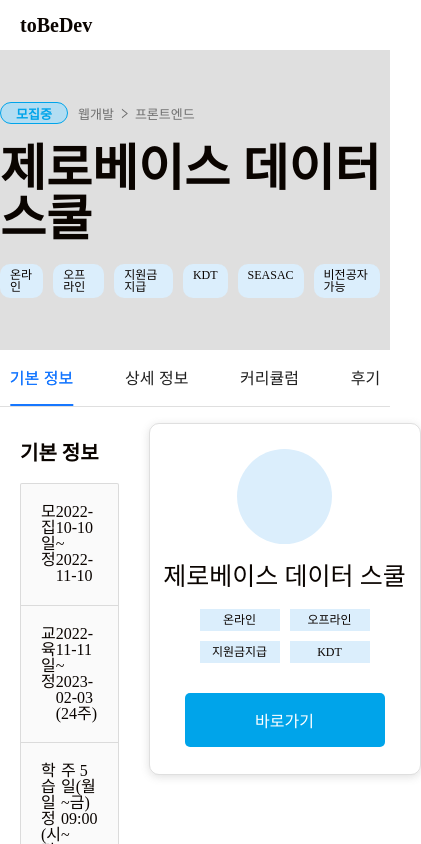
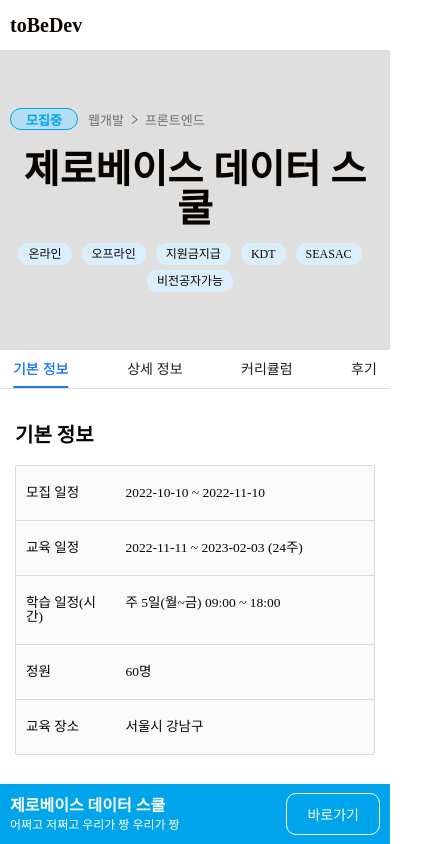
Before and after one commit to chaeinP/toBeDev_client, a Next.js app: page /bootcamp/detail/1 in a window 390 px wide. Shown: the top 844 px of the page, 421 px wide, since content can reach past the window. Built offline with nearby package versions, Linux system fonts and the light colour scheme.

Commit message:
feat: bootcamp detail 페이지 mobile 반응형 디자인

```diff
--- a/package.json
+++ b/package.json
@@ -13,6 +13,7 @@
     "@emotion/react": "^11.10.5",
     "@emotion/styled": "^11.10.5",
     "antd": "^5.0.1",
+    "lodash": "^4.17.21",
     "next": "13.0.3",
     "next-seo": "^5.14.1",
     "react": "18.2.0",
@@ -23,6 +24,7 @@
     "remark-gfm": "^3.0.1"
   },
   "devDependencies": {
+    "@types/lodash": "^4.14.191",
     "@types/node": "^18.11.9",
     "@types/react": "^18.0.25",
     "@types/react-dom": "^18.0.8",
--- a/pages/bootcamp/detail/[bootcampId].tsx
+++ b/pages/bootcamp/detail/[bootcampId].tsx
@@ -1,5 +1,7 @@
 import BasicLayout from '@components/layouts/BasicLayout';
+import { throttle } from 'lodash';
 import { Fragment, useEffect, useState } from 'react';
+
 import ContentBox from 'src/contents/bootcamp/detail/ContentBox';
 import ContentsNavBar from 'src/contents/bootcamp/detail/ContentsNavBar';
 import TitleBanner from 'src/contents/bootcamp/detail/TitleBanner';
@@ -7,12 +9,12 @@ import TitleBanner from 'src/contents/bootcamp/detail/TitleBanner';
 export default function BootcampDetail() {
   const [scrollOn, setScrollOn] = useState<boolean>(false);
 
-  useEffect(() =>
+  useEffect(() => {
     window.addEventListener('scroll', () => {
-      if (window.scrollY > 365) setScrollOn(true);
+      if (window.scrollY > 350) setScrollOn(true);
       else setScrollOn(false);
-    }),
-  );
+    });
+  });
 
   const contentsNavBarProps = {
     scrollOn,
--- a/src/components/layouts/BasicLayout/Header.tsx
+++ b/src/components/layouts/BasicLayout/Header.tsx
@@ -24,8 +24,13 @@ export default function Header() {
 }
 
 const wrapper = css`
+  ${DESKTOP_MEDIA} {
+    width: 100%;
+    max-width: ${MAX_DESKTOP_WIDTH};
+    margin: 0 auto;
+  }
   .logo {
-    padding: 15px 20px;
+    padding: 15px 10px;
     a {
       text-decoration: none;
     }
--- a/src/components/layouts/BasicLayout/index.tsx
+++ b/src/components/layouts/BasicLayout/index.tsx
@@ -24,15 +24,10 @@ export default function BasicLayout({
 }
 
 const wrapper = css`
+  position: relative;
   display: flex;
   flex-direction: column;
   min-height: 100vh;
-  position: relative;
-  margin: 0 auto;
-
-  ${DESKTOP_MEDIA} {
-    max-width: ${MAX_DESKTOP_WIDTH};
-  }
 
   ${MOBILE_MEDIA} {
     min-width: ${MIN_MOBILE_WIDTH};
--- /dev/null
+++ b/src/contents/bootcamp/detail/ContentBox/BottomBar.tsx
@@ -0,0 +1,84 @@
+import { css } from '@emotion/react';
+import { DESKTOP_MEDIA, MIN_MOBILE_WIDTH } from '@styles/media';
+import { palette } from '@styles/palette';
+import { useEffect, useState } from 'react';
+import { throttle } from 'lodash';
+
+export default function BottomBar() {
+  const [lastScrollY, setLastScrollY] = useState<number>(0);
+  const [isScrollDown, setIsScrollDown] = useState<boolean>(false);
+
+  const throttledScrollDown = () =>
+    throttle(() => {
+      if (window.scrollY > lastScrollY) setIsScrollDown(true);
+      else setIsScrollDown(false);
+      setLastScrollY(window.scrollY);
+    });
+
+  useEffect(() => window.addEventListener('scroll', throttledScrollDown()));
+
+  return (
+    <div css={wrapper(isScrollDown)}>
+      <div className="text">
+        <p className="title">제로베이스 데이터 스쿨</p>
+        <p className="description">어쩌고 저쩌고 우리가 짱 우리가 짱</p>
+      </div>
+      <div className="cta">
+        <button>바로가기</button>
+      </div>
+    </div>
+  );
+}
+
+const wrapper = (isScrollDown: boolean) => css`
+  ${DESKTOP_MEDIA} {
+    display: none;
+  }
+
+  ${isScrollDown
+    ? `
+  	transition: transform 0.2s linear;
+  	transform:translateY(60px);
+  `
+    : `
+  	transition: transform 0.2s linear;
+  	transform:translateY(0px);
+  `}
+  width:100%;
+  min-width: ${MIN_MOBILE_WIDTH};
+  height: 60px;
+
+  background-color: ${palette.skyblue3};
+  position: fixed;
+  bottom: 0;
+  display: flex;
+  align-items: center;
+
+  .text {
+    flex: 1;
+    color: white;
+    padding: 10px 10px;
+    .title {
+      font-size: 16px;
+      font-weight: 600;
+    }
+    .description {
+      margin-top: 5px;
+      font-size: 12px;
+    }
+  }
+
+  .cta {
+    button {
+      font-size: 14px;
+      display: block;
+      padding: 10px 20px;
+      margin: auto 0;
+      border-radius: 10px;
+      background: none;
+      border: 1px solid white;
+      color: white;
+      margin-right: 10px;
+    }
+  }
+`;
--- a/src/contents/bootcamp/detail/ContentBox/Content.tsx
+++ b/src/contents/bootcamp/detail/ContentBox/Content.tsx
@@ -1,4 +1,5 @@
 import { css } from '@emotion/react';
+import { MIDDLE_MOBILE_WIDTH } from '@styles/media';
 import { palette } from '@styles/palette';
 import ReactMarkdown from 'react-markdown';
 import remarkGfm from 'remark-gfm';
@@ -51,15 +52,21 @@ const wrapper = css`
   }
 
   .basic-info .item-container {
-    margin: 20px 0 30px 0;
+    margin: 20px 0 50px 0;
     background-color: #fafafa;
     border-radius: 2px;
     border: 0.5px solid ${palette.opBlack2};
 
     .item {
-      margin: 20px;
+      margin: 20px 10px;
       display: grid;
       grid-template-columns: 1fr 3fr;
+
+      @media screen and (max-width: ${MIDDLE_MOBILE_WIDTH}) {
+        font-size: 13.5px;
+        column-gap: 20px;
+      }
+
       font-size: 16px;
     }
 
--- a/src/contents/bootcamp/detail/ContentBox/ProfileCard.tsx
+++ b/src/contents/bootcamp/detail/ContentBox/ProfileCard.tsx
@@ -1,4 +1,5 @@
 import { css } from '@emotion/react';
+import { MOBILE_MEDIA } from '@styles/media';
 import { palette } from '@styles/palette';
 
 export interface ProfileCardProps {
@@ -23,11 +24,13 @@ export default function ProfileCard({ scrollOn }: ProfileCardProps) {
 }
 
 const wrapper = (scrollOn: boolean) => css`
+  ${MOBILE_MEDIA} {
+    display: none;
+  }
+
   ${scrollOn &&
-  `
-  	position: sticky;
-	top: 70px;
-  `}
+  `position: sticky;
+	 top: 70px;`}
   display: flex;
   flex-direction: column;
   align-items: center;
--- a/src/contents/bootcamp/detail/ContentBox/index.tsx
+++ b/src/contents/bootcamp/detail/ContentBox/index.tsx
@@ -1,5 +1,7 @@
 import SpaceLayout from '@components/layouts/SpaceLayout';
 import { css } from '@emotion/react';
+import { DESKTOP_MEDIA, MOBILE_MEDIA } from '@styles/media';
+import BottomBar from './BottomBar';
 import Content from './Content';
 import ProfileCard from './ProfileCard';
 
@@ -11,19 +13,27 @@ export default function ContentBox({ scrollOn }: ContentBoxProps) {
   const profileCardProps = {
     scrollOn,
   };
+
   return (
     <SpaceLayout>
       <div css={wrapper}>
         <Content />
         <ProfileCard {...profileCardProps} />
       </div>
+      <BottomBar />
     </SpaceLayout>
   );
 }
 
 const wrapper = css`
   display: grid;
-  grid-template-columns: 3fr 1fr;
   column-gap: 30px;
-  padding: 0 20px;
+  ${DESKTOP_MEDIA} {
+    grid-template-columns: 3fr 1fr;
+    padding: 0 20px;
+  }
+  ${MOBILE_MEDIA} {
+    grid-template-columns: 1fr;
+    padding: 0 15px;
+  }
 `;
--- a/src/contents/bootcamp/detail/ContentsNavBar.tsx
+++ b/src/contents/bootcamp/detail/ContentsNavBar.tsx
@@ -2,12 +2,14 @@ import { css } from '@emotion/react';
 import { MAX_DESKTOP_WIDTH } from '@styles/media';
 import { palette } from '@styles/palette';
 import { Tabs } from 'antd';
+import useIsMobile from 'src/hooks/useIsMobile';
 
 export interface ContentsNavBarProps {
   scrollOn: boolean;
 }
 
 export default function ContentsNavBar({ scrollOn }: ContentsNavBarProps) {
+  const isMobile = useIsMobile();
   const items = [
     {
       label: '기본 정보',
@@ -26,10 +28,10 @@ export default function ContentsNavBar({ scrollOn }: ContentsNavBarProps) {
       key: '4',
     },
   ];
-
+  console.log(scrollOn);
   return (
     <div css={wrapper}>
-      <Tabs items={items} size={'large'} css={tabs}></Tabs>
+      <Tabs items={items} size={isMobile ? 'small' : 'large'} css={tabs}></Tabs>
       {scrollOn && <div css={bottomLine}></div>}
     </div>
   );
@@ -57,7 +59,7 @@ const tabs = css`
 
 const bottomLine = css`
   position: relative;
-  top: -18.3px;
+  top: -17.9px;
   height: 1px;
-  border-bottom: 0.5px solid ${palette.opBlack2};
+  border-bottom: 1px solid ${palette.opBlack2};
 `;
--- a/src/contents/bootcamp/detail/TitleBanner.tsx
+++ b/src/contents/bootcamp/detail/TitleBanner.tsx
@@ -3,7 +3,14 @@ import BootcampStatusLable from '@components/label/BootcampStatus';
 import SpaceLayout from '@components/layouts/SpaceLayout';
 import Space from '@components/space/Space';
 import { css } from '@emotion/react';
+import {
+  DESKTOP_MEDIA,
+  MIDDLE_MOBILE_WIDTH,
+  MIN_MOBILE_WIDTH,
+  MOBILE_MEDIA,
+} from '@styles/media';
 import { palette } from '@styles/palette';
+import useIsMobile from 'src/hooks/useIsMobile';
 
 export default function TitleBanner() {
   const tagList = [
@@ -15,6 +22,7 @@ export default function TitleBanner() {
     '비전공자가능',
   ];
 
+  const isMobile = useIsMobile();
   return (
     <SpaceLayout>
       <div css={wrapper}>
@@ -28,7 +36,7 @@ export default function TitleBanner() {
           </div>
           <div className="title">
             <h1>제로베이스 데이터 스쿨</h1>
-            <Space height={'20px'} />
+            <Space height={isMobile ? '10px' : '20px'} />
             <ul className="tags">
               {tagList.map((tag, key) => {
                 return <li key={key}>{tag}</li>;
@@ -49,6 +57,47 @@ const wrapper = css`
   height: 300px;
   background-color: ${palette.opBlack2};
 
+  ${MOBILE_MEDIA} {
+    .content {
+      margin: 10px;
+      .category {
+        margin-bottom: 20px;
+        display: flex;
+      }
+
+      .title {
+        text-align: center;
+        h1 {
+          @media screen and (max-width: ${MIDDLE_MOBILE_WIDTH}) {
+            font-size: 10vw;
+          }
+          @media screen and (max-width: ${MIN_MOBILE_WIDTH}) {
+            font-size: 32px;
+          }
+          font-size: 46px;
+          font-weight: 700;
+        }
+
+        .tags {
+          margin: auto 0;
+          display: flex;
+          flex-wrap: wrap;
+          justify-content: center;
+
+          li {
+            background-color: rgb(219, 238, 252);
+            border-radius: 10px;
+            font-size: 12px;
+            padding: 5px 10px;
+            margin-right: 10px;
+            margin-top: 5px;
+          }
+        }
+      }
+    }
+  }
+
+  ${DESKTOP_MEDIA} {
     .content {
       .category {
         margin-bottom: 20px;
@@ -79,4 +128,5 @@ const wrapper = css`
         }
       }
     }
+  }
 `;
--- a/src/styles/media.ts
+++ b/src/styles/media.ts
@@ -1,6 +1,8 @@
 export const RAW_MOBILE_MAX_WIDTH = 768;
+export const RAW_MOBILE_MIDDLE_WIDTH = 460;
 export const RAW_MOBILE_MIN_WIDTH = 320;
 export const MAX_MOBILE_WIDTH = `${RAW_MOBILE_MAX_WIDTH}px`;
+export const MIDDLE_MOBILE_WIDTH = `${RAW_MOBILE_MIDDLE_WIDTH}px`;
 export const MIN_MOBILE_WIDTH = `${RAW_MOBILE_MIN_WIDTH}px`;
 export const MAX_DESKTOP_WIDTH = `1100px`;
 
```
Also changed, not shown: 1 other file (tests, documents, lock files or other folders). Lines whose indentation alone changed are shown as unchanged.
